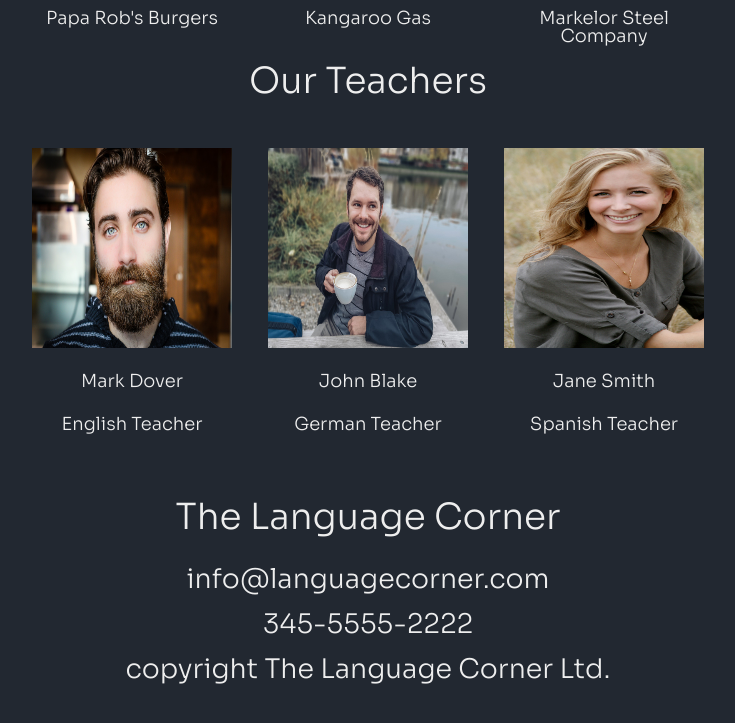
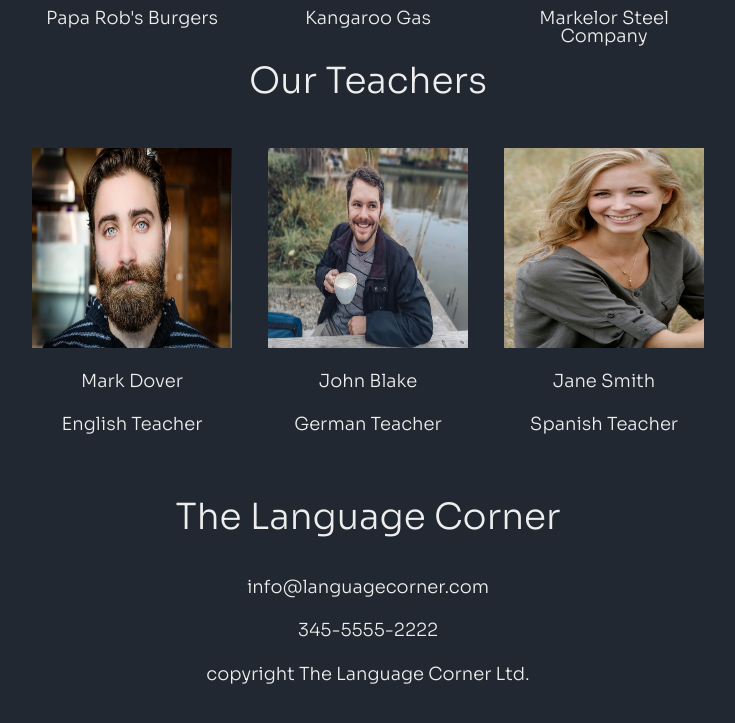
Before and after one commit to ddwildin/ddwildin.github.io, a plain HTML site: page companyHomePage/index.html in a window 1280 px wide. Shown: the part 925-1648 px from the top of the page, without its empty margins (272-1007 px from the left). Drawn offline with Linux system fonts and the light colour scheme.

Commit message:
Minor changes

```diff
--- a/companyHomePage/index.html
+++ b/companyHomePage/index.html
@@ -71,9 +71,9 @@
     </main>
     <footer>
       <h2>The Language Corner</h2>
-      <h3>info@languagecorner.com</h3>
-      <h3>345-5555-2222</h3>
-      <h3>copyright The Language Corner Ltd.</h3>
+      <p>info@languagecorner.com</p>
+      <p>345-5555-2222</p>
+      <p>copyright The Language Corner Ltd.</p>
     </footer>
   </body>
 </html>
```
Also changed, not shown: index.html (+2 -2 lines).
